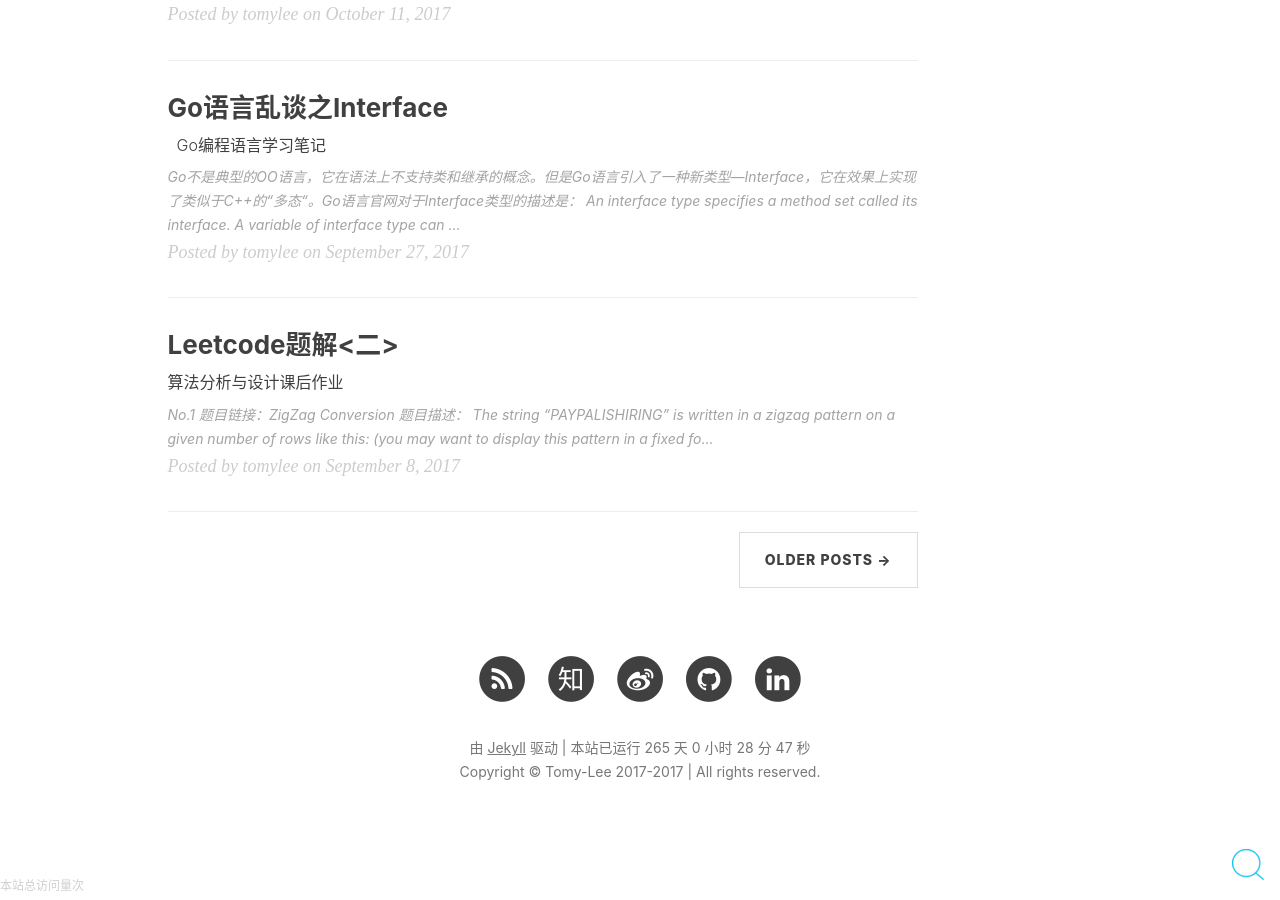
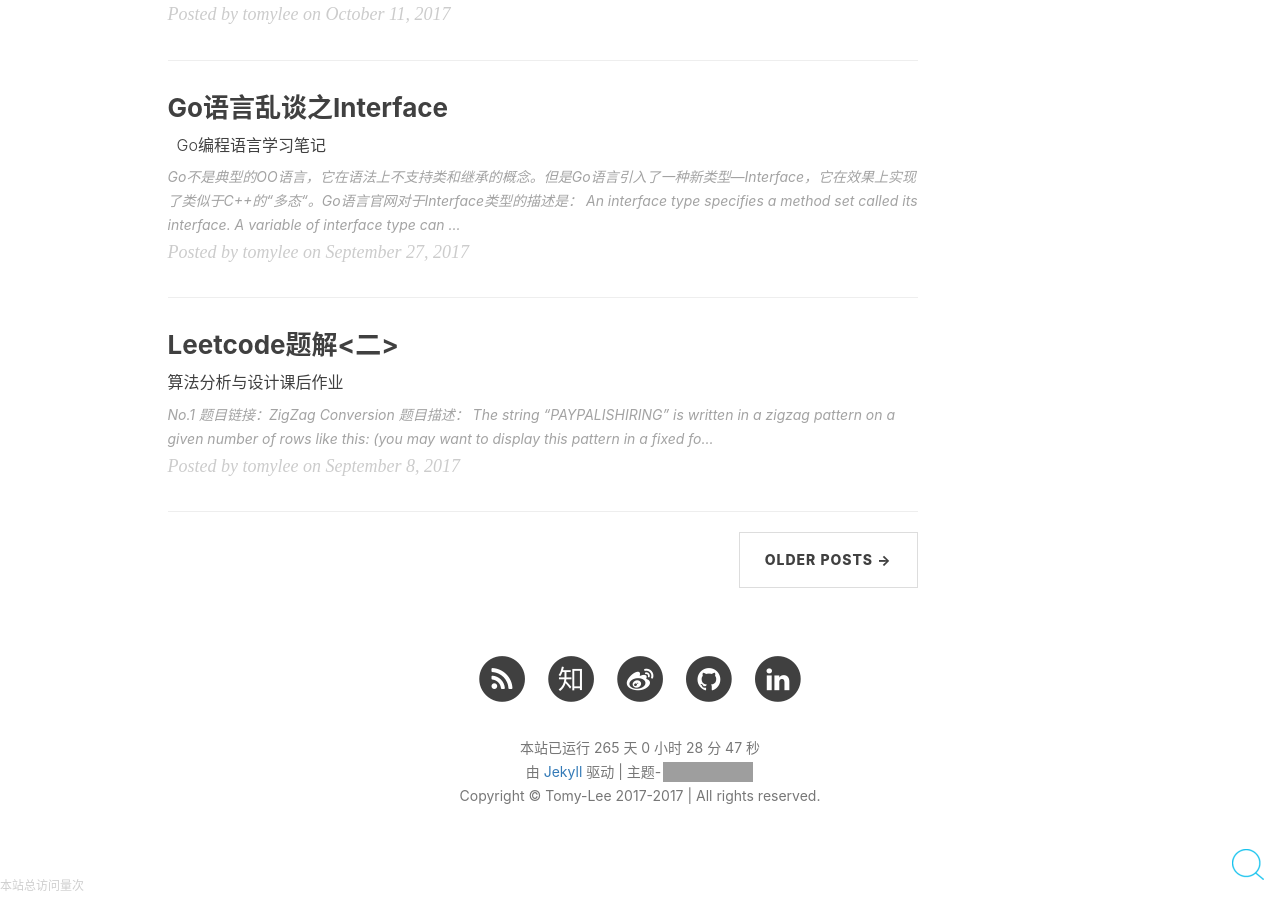
Before and after one commit to Tomy-Lee/Tomy-Lee.github.io, a Jekyll site: the page built from index.html, in a window 1280 px wide and 900 px high, scrolled down 2230 px. Built offline with Jekyll 4.4.1, drawn with Linux system fonts in a browser that asks for light colours; nearby versions of some CDN libraries; the list of posts is cut into pages by our own code; comment, search, counter and statistics services are not loaded; grey boxes are pictures that could not be loaded.

Commit message:
Update footer.html

```diff
--- a/_includes/footer.html
+++ b/_includes/footer.html
@@ -94,10 +94,7 @@
                 </ul>
 
                 <p class="copyright text-muted">
-
-  由 <u class="theme-link" href="https://www.jekyll.com.cn/">Jekyll</u> 驱动 |
-
-               <span id="span_dt_dt"></span>
+                   <span id="span_dt_dt"></span>
                     <script>
       function show_date_time() {
         window.setTimeout("show_date_time()", 1000);
@@ -119,14 +116,17 @@
     }
 show_date_time();
   </script>
-
-                   <br> Copyright &copy; Tomy-Lee 2017-{{ site.time | date: '%Y' }} |
-                   <!-- |
-           <iframe
+  <br>由 <a class="theme-link" href="https://www.jekyll.com.cn/">Jekyll</a> 驱动 | 主题-<iframe
                 style="margin-left: 2px; margin-bottom:-5px;"
                 frameborder="0" scrolling="0" width="91px" height="20px"
                 src="https://ghbtns.com/github-btn.html?user=Tomy-Lee&repo=Tomy-Lee.github.io&type=star&count=true" >
-            </iframe> -->
+            </iframe>
+
+
+
+                   <br> Copyright &copy; Tomy-Lee 2017-{{ site.time | date: '%Y' }} |
+
+
                     All rights reserved.
                 </p>
 
```
